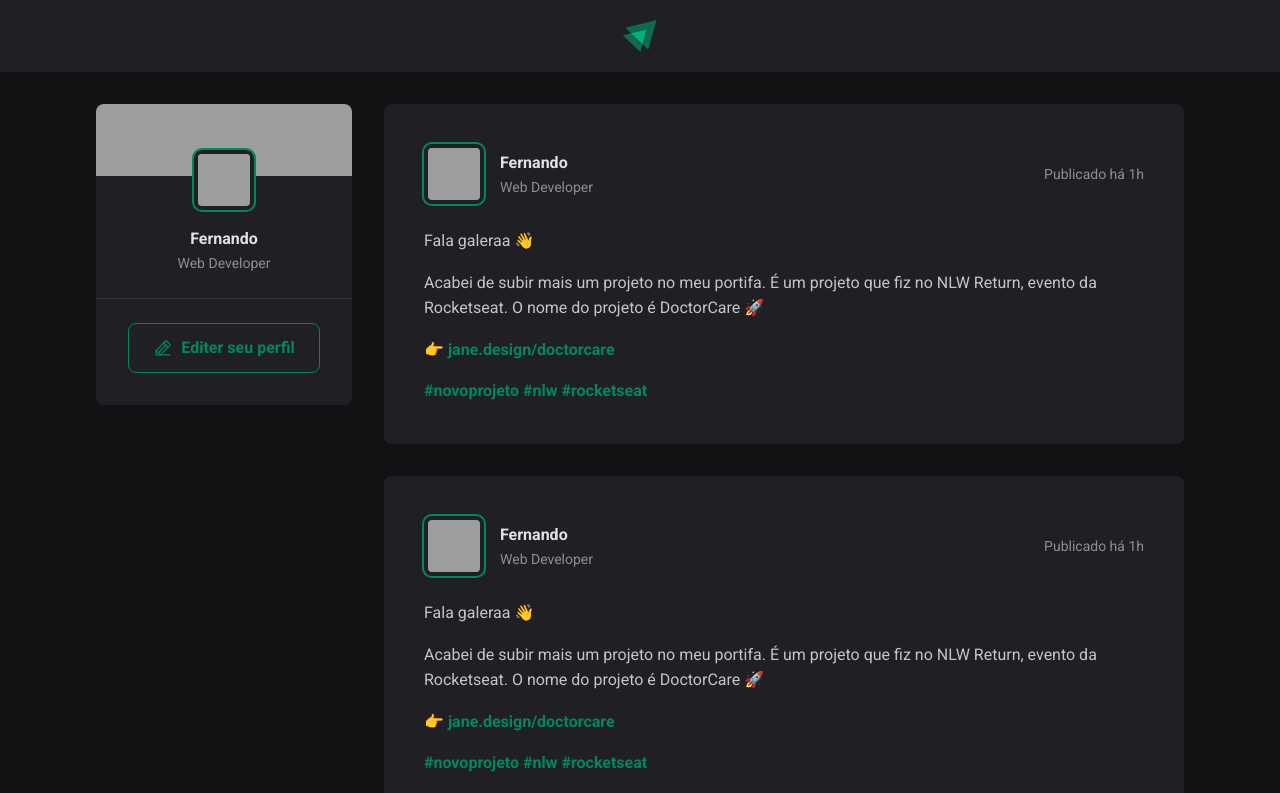
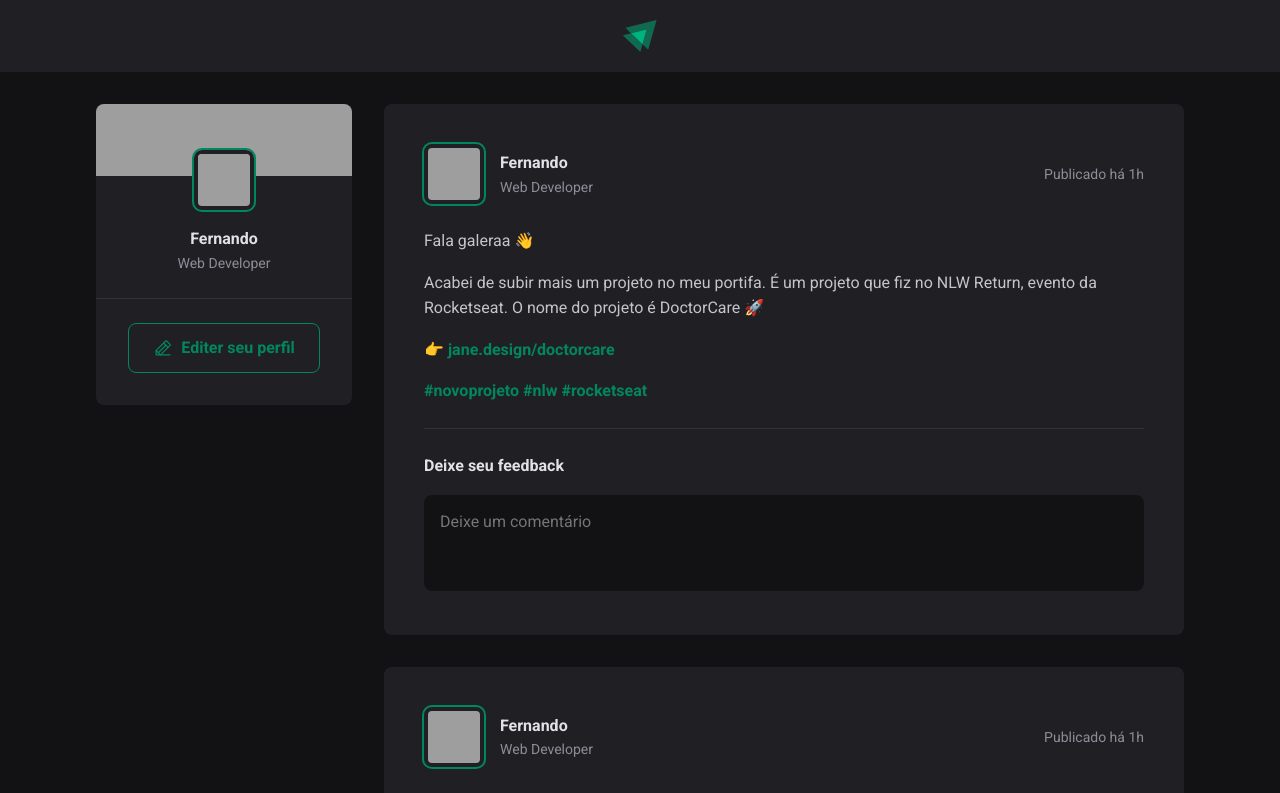
Before and after one commit to fernandotag/ignite-feed, a React (Vite) app: page / in a window 1280 px wide. Shown: the top 793 px of the page. Built offline with nearby package versions, Linux system fonts and the light colour scheme; grey boxes are pictures that could not be loaded.

Commit message:
feat(post): create form for feedback

```diff
--- a/src/components/Post.jsx
+++ b/src/components/Post.jsx
@@ -28,6 +28,13 @@ export function Post() {
                     <a href="">#rocketseat</a>{' '}
                 </p>
             </div>
+            <form className={styles.commentForm}>
+                <strong>Deixe seu feedback</strong>
+                <textarea placeholder="Deixe um comentário" />
+                <footer>
+                    <button type="submit"> Publicar</button>
+                </footer>
+            </form>
         </article>
     );
 }
--- a/src/components/Post.module.css
+++ b/src/components/Post.module.css
@@ -65,3 +65,54 @@
     border: 4px solid var(--gray-800);
     outline: 2px solid var(--green-500);
 }
+
+.commentForm {
+    width: 100%;
+    margin-top: 1.5rem;
+    padding-top: 1.5rem;
+    border-top: 1px solid var(--gray-600);
+}
+
+.commentForm > strong {
+    line-height: 1.6;
+    color: var(--gray-100);
+}
+
+.commentForm textarea {
+    width: 100%;
+    background: var(--gray-900);
+    border: 0;
+    resize: none;
+    height: 6rem;
+    padding: 1rem;
+    border-radius: 8px;
+    color: var(--gray-100);
+    line-height: 1.4;
+    margin-top: 1rem;
+}
+
+.commentForm footer {
+    visibility: hidden;
+    max-height: 0;
+}
+
+.commentForm:focus-within footer {
+    visibility: visible;
+    max-height: none;
+}
+
+.commentForm button[type=submit] {
+    padding: 1rem 1.5rem;
+    margin-top: 1rem;
+    border-radius: 8px;
+    border: 0;
+    background: var(--green-500);
+    color: var(--white);
+    font-weight: bold;
+    cursor: pointer;
+    transition: background-color 0.1s;
+}
+
+.commentForm button[type=submit]:hover {
+    background: var(--green-300);
+}
```
